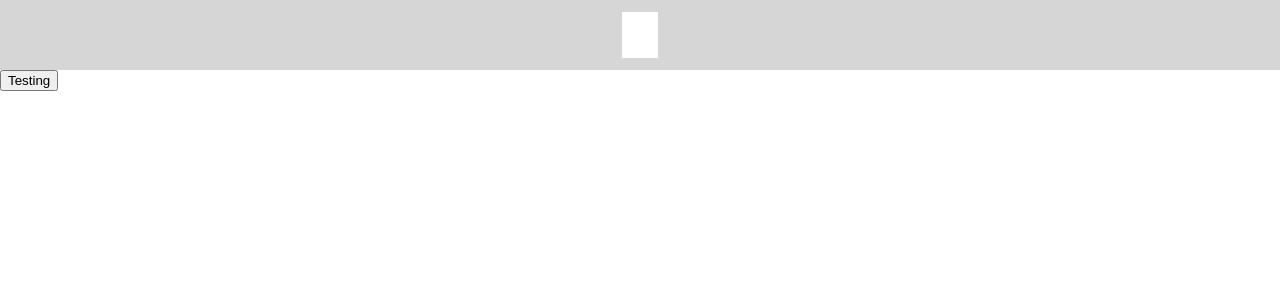
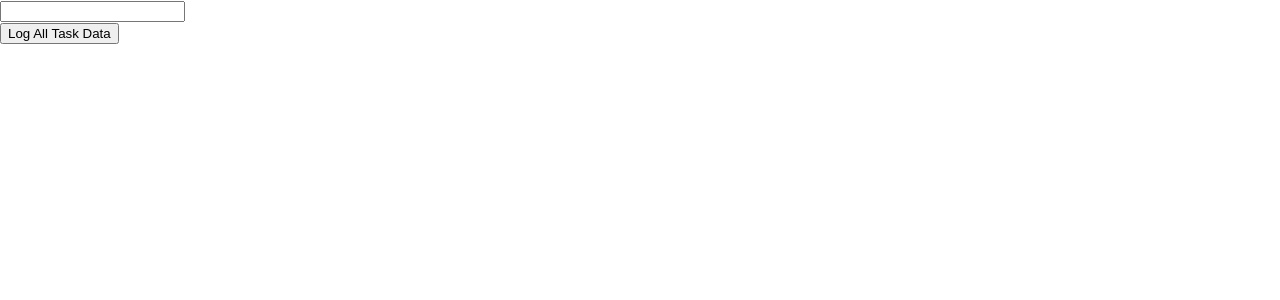
Before and after one commit to Matttran7/SASEHACK-2023, a React (Create React App) app in the folder smarter-together/: page / in a window 1280 px wide. Shown: the top 300 px of the page. Built offline with nearby package versions, Linux system fonts and the light colour scheme.

Commit message:
Dynammic gen CardContainer

```diff
--- a/smarter-together/src/App.js
+++ b/smarter-together/src/App.js
@@ -1,27 +1,31 @@
-import React from 'react';
+import React, { useState, useRef } from 'react';
 import NumUsers from './Components/NumUsers';
-import TaskForm from './Components/TaskForm';
-import { useState } from 'react';
 import TaskCardContainer from './Components/TaskCardContainer';
 
 function App() {
-  // const [taskList, setTaskList] = useState([]); // Initialize the taskList state here
-  const [contextList, setContextList] = useState([]);
-  const testBtn = () => {
-    console.log(contextList)
-  }
+  const [numUsers, setNumUsers] = useState(0);
+  const taskCardContainerRefs = useRef([]);
 
-
-
-
+  const logAllTaskData = () => {
+    const newData = [];
+    for (let i = 0; i < numUsers; i++) {
+      const taskCardContainerInstance = taskCardContainerRefs.current[i];
+      if (taskCardContainerInstance) {
+        const taskCardContainerData = taskCardContainerInstance.getData();
+        newData.push(taskCardContainerData);
+      }
+    }
+    console.log(newData);
+  };
 
   return (
-      <div className='NumberUsersInput'>
-        <NumUsers contextList={contextList}/>
-        {/* <TaskForm taskList={taskList} setTaskList={setTaskList} /> */}
-        {/* <TaskCardContainer/> */}
-        <button onClick={testBtn}>Testing</button>
-      </div>
+    <div className='NumberUsersInput'>
+      <NumUsers setNumUsers={setNumUsers} />
+      {[...Array(numUsers)].map((_, index) => (
+        <TaskCardContainer key={index} id={`taskCardContainer${index}`} ref={(ref) => (taskCardContainerRefs.current[index] = ref)} />
+      ))}
+      <button onClick={logAllTaskData}>Log All Task Data</button>
+    </div>
   );
 }
 
--- a/smarter-together/src/Components/NumUsers.js
+++ b/smarter-together/src/Components/NumUsers.js
@@ -1,49 +1,28 @@
 import React, { useState } from 'react';
-import './NumUsers.css';
-import TaskCardContainer from './TaskCardContainer';
 
-const NumUsers = ( contextList ) => {
+const NumUsers = ({ setNumUsers }) => {
   const [userNumber, setUserNumber] = useState('');
-
-  // const [taskList, setTaskList] = useState([]);
-
-
 
   const handleInputChange = (e) => {
     const value = e.target.value.trim();
-    // num 1-9
     setUserNumber(value === '' ? '' : parseInt(value) || '');
-  };
-
-  const renderTaskCardContainer = () => {
-    const taskCardContainers = [];
-    for (let i = 1; i <= parseInt(userNumber); i++) {
-        taskCardContainers.push(<TaskCardContainer key={i} />);
-    }
-    contextList = taskCardContainers;
-    return taskCardContainers;
-  };
-
-  const generateTasksForUser = (userId) => {
-    return [
-    ];
+    setNumUsers(value === '' ? 0 : parseInt(value) || 0);
   };
 
   return (
     <div>
-    <header>
+      <header>
         <div className='UserInputBox'>
-        <input
+          <input
             type="text"
             id="userNumber"
             value={userNumber}
             onChange={handleInputChange}
             pattern="[1-9]*"
             maxLength="1"
-        />
+          />
         </div>
       </header>
-      {renderTaskCardContainer()}
     </div>
   );
 };
--- a/smarter-together/src/Components/TaskCardContainer.js
+++ b/smarter-together/src/Components/TaskCardContainer.js
@@ -1,48 +1,27 @@
-import React from 'react';
+import React, { useState, useImperativeHandle, forwardRef } from 'react';
 import TaskCard from './TaskCard';
 import TaskForm from './TaskForm';
-import { useState, useEffect } from 'react';
 
-const TaskCardContainer = ({  }) => {
+const TaskCardContainer = ({ id }, ref) => {
+  const [taskList, setTaskList] = useState([]);
 
-  const [taskList, setTaskList] = useState([])
-
-  const testBtn = () => {
-    console.log(taskList)
-  }
-
+  const getData = () => {
+    return taskList;
+  };
+  useImperativeHandle(ref, () => ({
+    getData,
+  }));
 
   return (
-    <div>
-      {/* <div>
-        {tasks.length === 0 ? (
-          <p>No tasks</p>
-        ) : (
-          <div className="task-list">
-            {tasks.map((task, index) => (
-              <TaskCard key={index} task={task} />
-            ))}
-          </div>
-
-        )}
-      </div> */}
-
+    <div id={id}>
       <div>
         {taskList && taskList.map((task) => (
-            <TaskCard key={task.taskName} task={task} />
+          <TaskCard key={task.taskName} task={task} />
         ))}
       </div>
-
       <TaskForm taskList={taskList} setTaskList={setTaskList} />
-
-      <button onClick={testBtn}>Test</button>
-
     </div>
-
-
-
-
   );
 };
 
-export default TaskCardContainer;
+export default forwardRef(TaskCardContainer);
```
